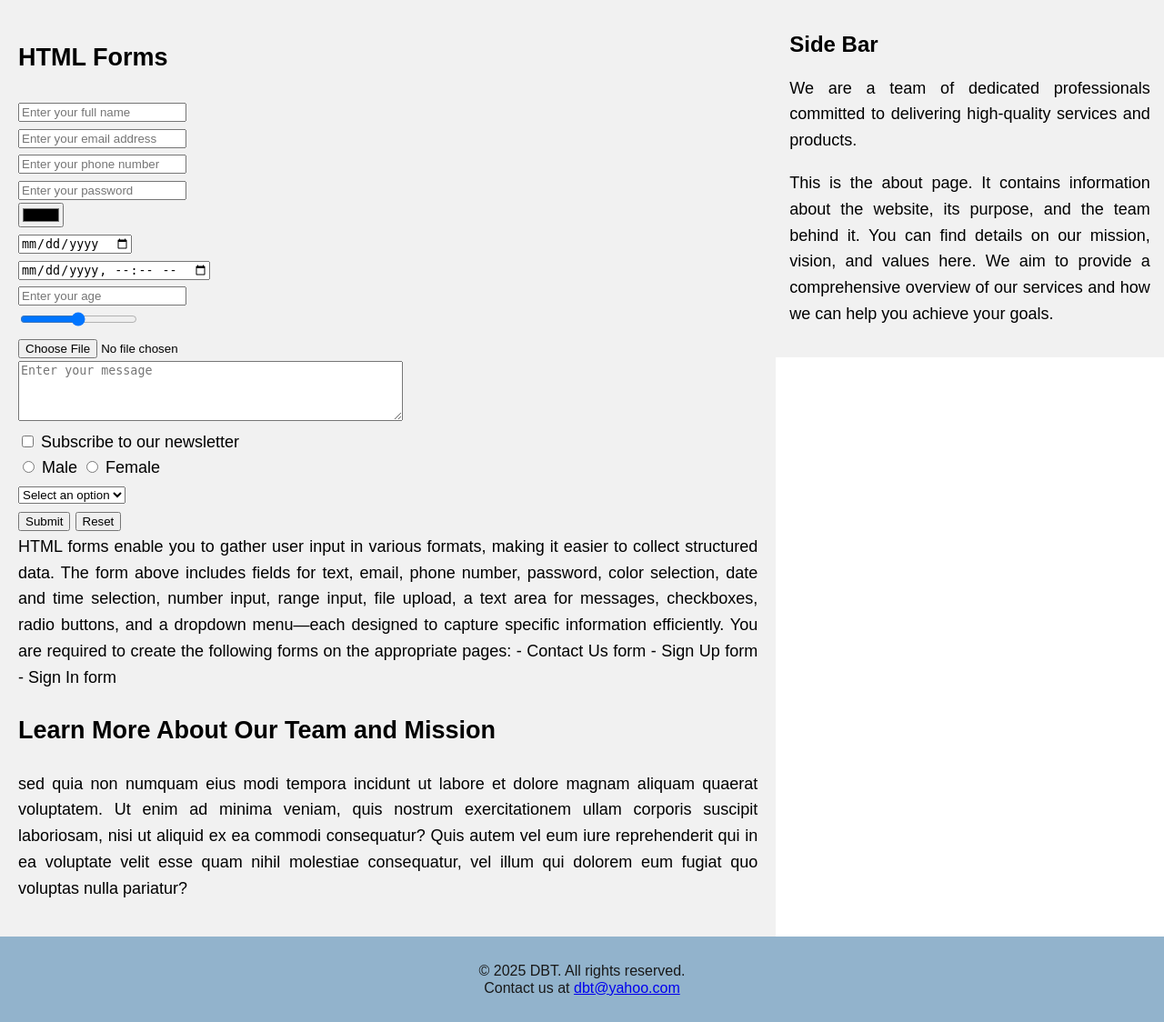
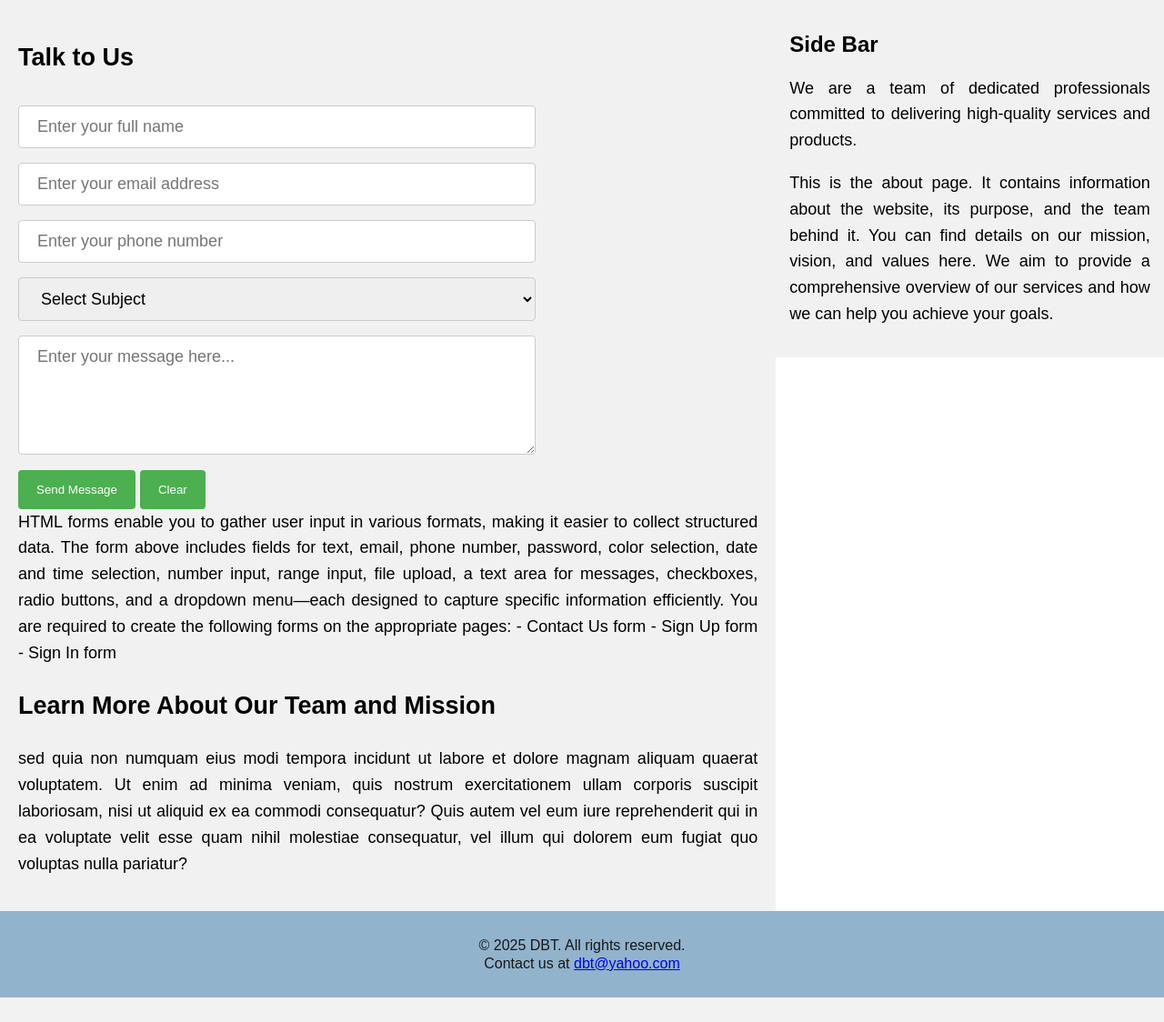
Before and after one commit to mundabenj/sect, a PHP site: page /contacts.html in a window 1280 px wide. Shown: the part 166-1290 px from the top of the page at 91% size. After the commit the page ends 1263 px from the top, so only its background shows below. Run offline with PHP 8.4, Linux system fonts and the light colour scheme.

Commit message:
Added form style

```diff
--- a/contacts.html
+++ b/contacts.html
@@ -28,33 +28,22 @@
 </div>
 <div class="row">
     <div class="content">
-        <h2>HTML Forms</h2>
+        <h2>Talk to Us</h2>
 
 <form action="" method="post">
     <input type="text" placeholder="Enter your full name" required/><br>
     <input type="email" placeholder="Enter your email address" required /><br>
     <input type="tel" placeholder="Enter your phone number" required /><br>
-    <input type="password" placeholder="Enter your password" required /><br>
-    <input type="color" placeholder="Choose your favorite color" /><br>
-    <input type="date" placeholder="Select a date" /><br>
-    <input type="datetime-local" placeholder="Select date and time" /><br>
-    <input type="number" placeholder="Enter your age" required /><br>
-    <input type="range" min="1" max="100" value="50" /><br>
-    <input type="file" /><br>
-    <textarea placeholder="Enter your message" rows="4" cols="50" required></textarea><br>
-    <input type="checkbox" name="subscribe" value="yes" /> Subscribe to our newsletter<br>
-    <input type="radio" name="gender" value="male" /> Male
-    <input type="radio" name="gender" value="female" /> Female<br>
-    <select name="" id="">
-        <option value="" disabled selected>Select an option</option>
-        <option value="option1">Option 1</option>
-        <option value="option2">Option 2</option>
-        <option value="option3">Option 3</option>
-        <option value="option4">Option 4</option>
-        <option value="option5">Option 5</option>
+        <select name="" id="">
+        <option value="" disabled selected>Select Subject</option>
+        <option value="option1">Email Support</option>
+        <option value="option2">eLearning Support</option>
+        <option value="option3">Attendance Support</option>
+        <option value="option5">General Feedback</option>
     </select><br>
-    <input type="submit" value="Submit" />
-    <input type="reset" value="Reset" />
+    <textarea name="message" rows="5" cols="30" placeholder="Enter your message here..." required></textarea><br>
+    <input type="submit" value="Send Message" />
+    <input type="reset" value="Clear" />
 </form>
 
 HTML forms enable you to gather user input in various formats, making it easier to collect structured data. The form above includes fields for text, email, phone number, password, color selection, date and time selection, number input, range input, file upload, a text area for messages, checkboxes, radio buttons, and a dropdown menu—each designed to capture specific information efficiently.
--- /dev/null
+++ b/css/FormStyle.css
@@ -0,0 +1,29 @@
+input[type="text"],
+input[type="email"],
+input[type="tel"],
+textarea,
+select {
+    width: 70%;
+    padding: 12px 20px;
+    margin: 8px 0;
+    border: 1px solid #ccc;
+    border-radius: 4px;
+    box-sizing: border-box;
+    font-size: 18px;
+    font-family: Arial, sans-serif;
+}
+
+input[type="submit"],
+input[type="reset"] {
+    background-color: #4CAF50;
+    color: white;
+    padding: 14px 20px;
+    border: none;
+    border-radius: 4px;
+    cursor: pointer;
+}
+
+input[type="submit"]:hover,
+input[type="reset"]:hover {
+    background-color: #45a049;
+}
--- a/css/style.css
+++ b/css/style.css
@@ -3,3 +3,4 @@
 @import url("StructureStyle.css");
 @import url("TableStyle.css");
 @import url("TopNavStyle.css");
+@import url("FormStyle.css");
```
